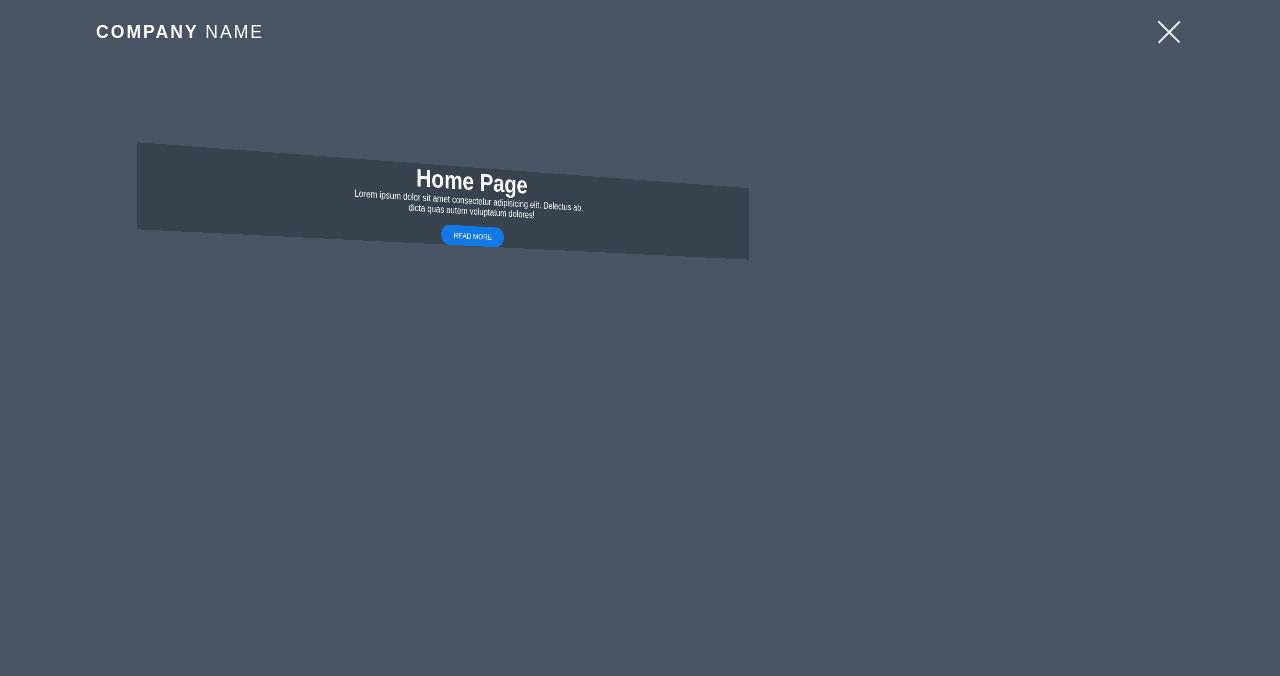
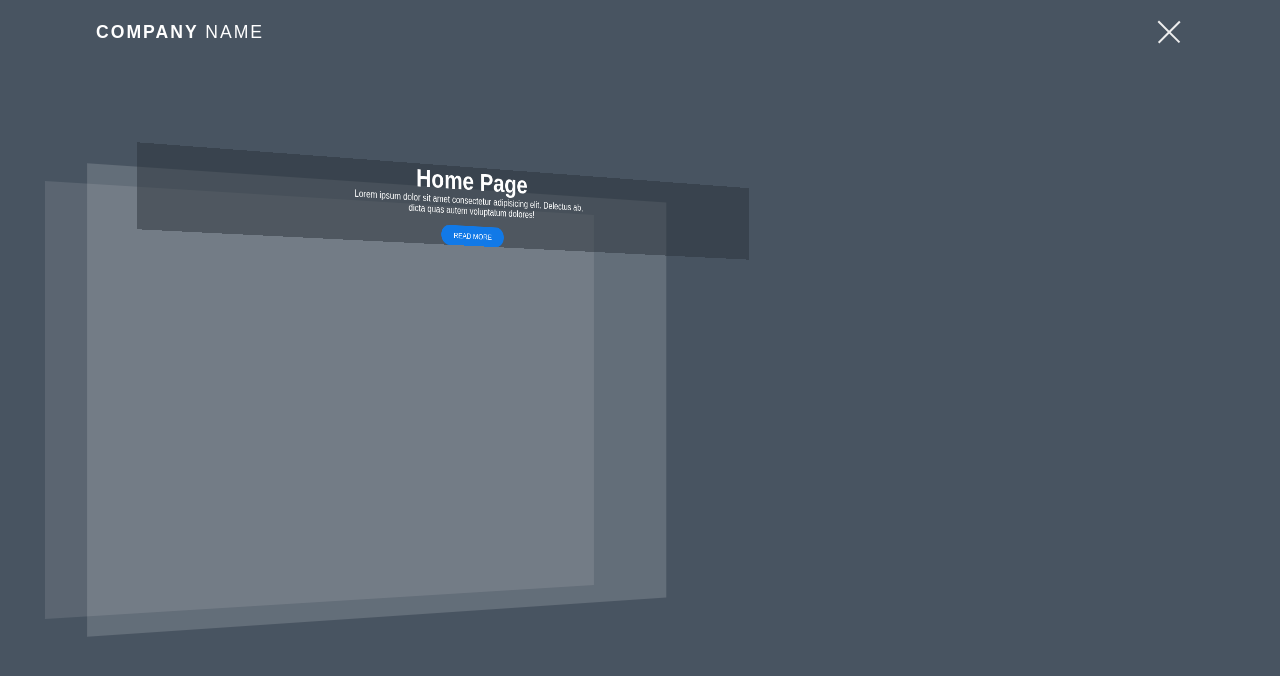
Before and after one commit to CoolSheff131/js-3d, a plain HTML site: page index.html in a window 1280 px wide. Both pictures are taken after a click on the element 1160 px from the left and 32 px from the top of the page. Drawn offline with Linux system fonts and the light colour scheme; a web font is replaced by a local one.

Commit message:
Добавлены тени к странице

```diff
--- a/css/main.css
+++ b/css/main.css
@@ -82,7 +82,27 @@
     overflow: hidden;
     transform-style: preserve-3d;
 }
+.shadow{
+    position: absolute;
+    width: 100%;
+    height: 100vh;
+    top: 0;
+    left: 0;
+    transform-style: preserve-3d;
+    transform-origin: left;
+    transition: .5s;
+    background: white;
+}
 
+.shadow.one{
+    z-index: -1;
+    opacity: .15;
+}
+
+.shadow.two{
+    z-index: -2;
+    opacity: .1;
+}
 .main{
     position: relative;
     width: 100%;
@@ -150,6 +170,14 @@ header{
 .container.active .bar::after{
     transform: translateY(0) rotate(-45deg);
 }
+.container.active .shadow.one{
+    animation: shadow-one .6s ease-out;
+    transform: perspective(1300px) rotateY(20deg) translateZ(215px) scale(0.5);
+}
+.container.active .shadow.two{
+    animation: shadow-two .6s ease-out;
+    transform: perspective(1300px) rotateY(20deg) translateZ(120px) scale(0.5);
+}
 
 
 .container.active .main{
@@ -172,3 +200,27 @@ header{
         transform: perspective(1300px) rotateY(20deg) translateZ(310px) scale(0.5);
     }
 }
+
+@keyframes shadow-one {
+    0%{
+        transform: translate(0);
+    }
+    5%{
+        transform: perspective(1300px) rotateY(20deg) translateZ(310px) scale(0.5);
+    }
+    100%{
+        transform: perspective(1300px) rotateY(20deg) translateZ(215px) scale(0.5);
+    }
+}
+
+@keyframes shadow-two {
+    0%{
+        transform: translate(0);
+    }
+    20%{
+        transform: perspective(1300px) rotateY(20deg) translateZ(310px) scale(0.5);
+    }
+    100%{
+        transform: perspective(1300px) rotateY(20deg) translateZ(120px) scale(0.5);
+    }
+}
```
